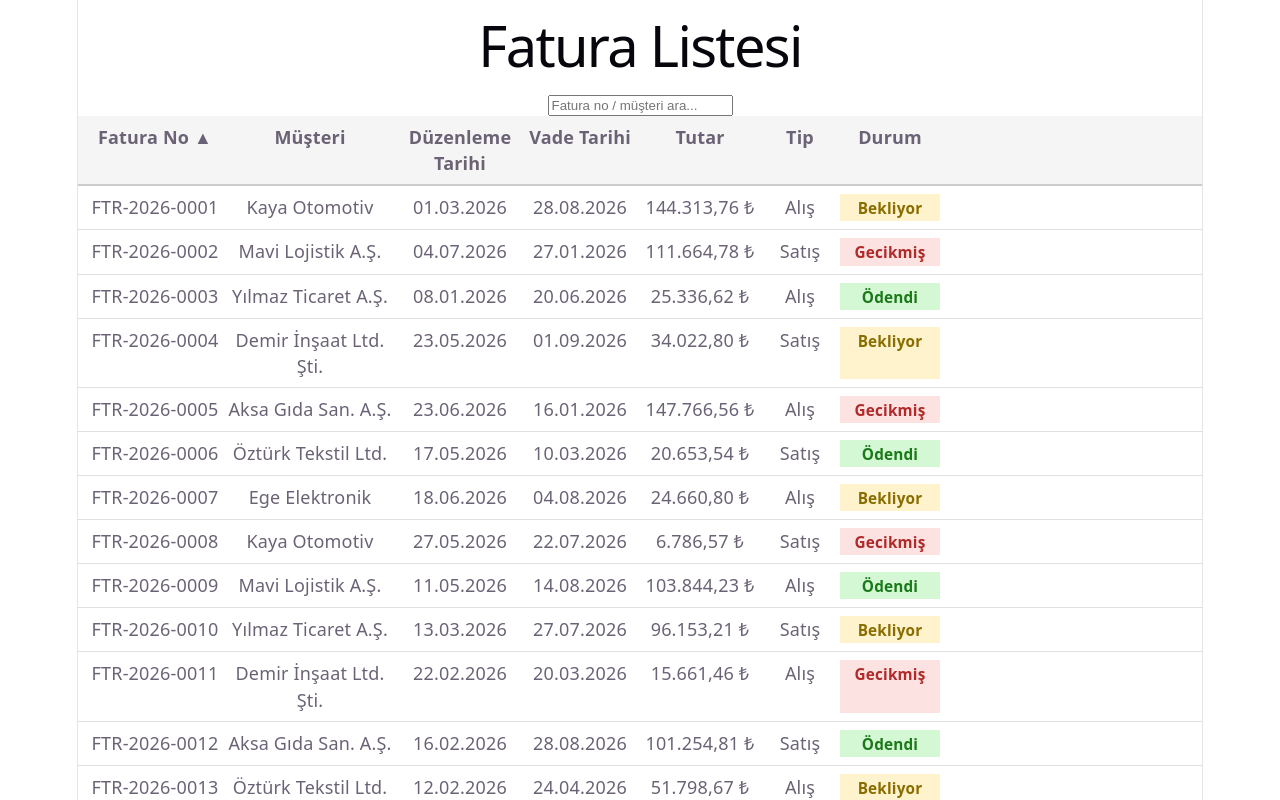
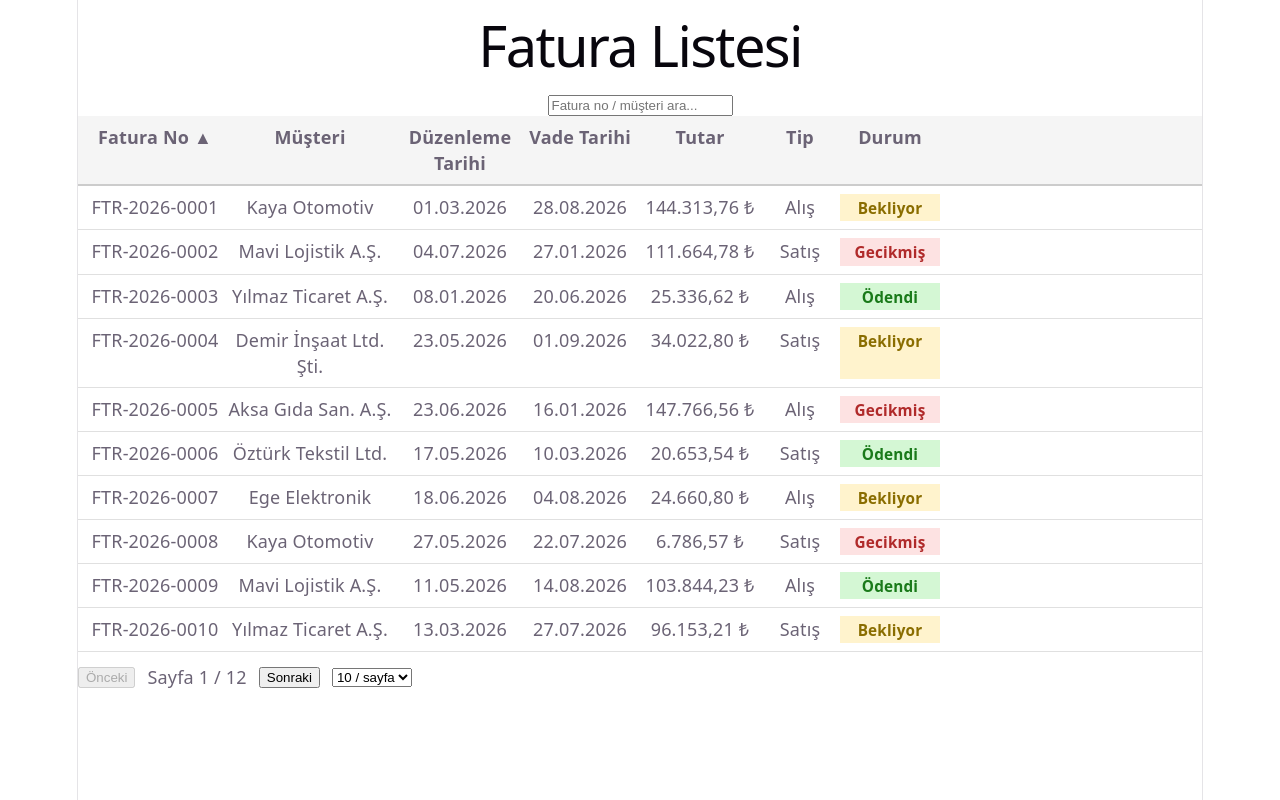
Before and after one commit to ErayErtac/fatura-liste, a React (Vite) app: page / in a window 1280 px wide. Shown: the top 800 px of the page. Built offline with nearby package versions, Linux system fonts and the light colour scheme.

Commit message:
Sayfalama eklendi, sayfa boyutu secimi pagination alanina tasindi

```diff
--- a/package.json
+++ b/package.json
@@ -11,13 +11,15 @@
   },
   "dependencies": {
     "react": "^19.2.7",
-    "react-dom": "^19.2.7"
+    "react-dom": "^19.2.7",
+    "react-modal": "^3.16.3"
   },
   "devDependencies": {
     "@eslint/js": "^10.0.1",
     "@types/node": "^24.13.2",
     "@types/react": "^19.2.17",
     "@types/react-dom": "^19.2.3",
+    "@types/react-modal": "^3.16.3",
     "@vitejs/plugin-react": "^6.0.3",
     "eslint": "^10.6.0",
     "eslint-plugin-react-hooks": "^7.1.1",
--- a/src/App.module.scss
+++ b/src/App.module.scss
@@ -17,3 +17,10 @@
     user-select: none;
   }
 }
+
+.pagination {
+  display: flex;
+  align-items: center;
+  gap: 12px;
+  margin-top: 12px;
+}
--- a/src/App.tsx
+++ b/src/App.tsx
@@ -13,6 +13,8 @@ function App() {
   const [aramaMetni, setAramaMetni] = useState('')
   const [siralamaAlani, setSiralamaAlani] = useState<SiralamaAlani>('faturaNo')
   const [siralamaYonu, setSiralamaYonu] = useState<SiralamaYonu>('asc')
+  const [sayfaNo, setSayfaNo] = useState(1)
+  const [sayfaBoyutu, setSayfaBoyutu] = useState(10)
 
   const gorunenFaturalar = useMemo(() => {
     const kelime = aramaMetni.trim().toLowerCase()
@@ -27,7 +29,6 @@ function App() {
     const siralanmis = [...filtrelenmis].sort((a, b) => {
       const aDeger = a[siralamaAlani]
       const bDeger = b[siralamaAlani]
-
       if (aDeger < bDeger) return siralamaYonu === 'asc' ? -1 : 1
       if (aDeger > bDeger) return siralamaYonu === 'asc' ? 1 : -1
       return 0
@@ -35,6 +36,13 @@ function App() {
 
     return siralanmis
   }, [faturalar, aramaMetni, siralamaAlani, siralamaYonu])
+
+  const toplamSayfa = Math.max(1, Math.ceil(gorunenFaturalar.length / sayfaBoyutu))
+
+  const sayfadakiFaturalar = useMemo(() => {
+    const baslangic = (sayfaNo - 1) * sayfaBoyutu
+    return gorunenFaturalar.slice(baslangic, baslangic + sayfaBoyutu)
+  }, [gorunenFaturalar, sayfaNo, sayfaBoyutu])
 
   function kolonaTikla(alan: SiralamaAlani) {
     if (alan === siralamaAlani) {
@@ -50,6 +58,16 @@ function App() {
     return siralamaYonu === 'asc' ? ' ▲' : ' ▼'
   }
 
+  function aramaDegisti(metin: string) {
+    setAramaMetni(metin)
+    setSayfaNo(1)
+  }
+
+  function sayfaBoyutuDegisti(yeniBoyut: number) {
+    setSayfaBoyutu(yeniBoyut)
+    setSayfaNo(1)
+  }
+
   return (
   <div>
     <h1>Fatura Listesi</h1>
@@ -58,7 +76,7 @@ function App() {
       type="text"
       placeholder="Fatura no / müşteri ara..."
       value={aramaMetni}
-        onChange={(e) => setAramaMetni(e.target.value)}
+      onChange={(e) => aramaDegisti(e.target.value)}
     />
 
     <ul className={styles.list}>
@@ -71,10 +89,28 @@ function App() {
         <span>Tip</span>
         <span>Durum</span>
       </li>
-        {gorunenFaturalar.map((fatura) => (
+      {sayfadakiFaturalar.map((fatura) => (
         <InvoiceRow key={fatura.id} fatura={fatura} />
       ))}
     </ul>
+
+    <div className={styles.pagination}>
+      <button disabled={sayfaNo === 1} onClick={() => setSayfaNo((s) => s - 1)}>
+        Önceki
+      </button>
+      <span>Sayfa {sayfaNo} / {toplamSayfa}</span>
+      <button disabled={sayfaNo === toplamSayfa} onClick={() => setSayfaNo((s) => s + 1)}>
+        Sonraki
+      </button>
+      <select
+        value={sayfaBoyutu}
+        onChange={(e) => sayfaBoyutuDegisti(Number(e.target.value))}
+      >
+        <option value={10}>10 / sayfa</option>
+        <option value={25}>25 / sayfa</option>
+        <option value={50}>50 / sayfa</option>
+      </select>
+    </div>
   </div>
 )
 }
```
Also changed, not shown: 1 other file (tests, documents, lock files or other folders). Lines whose indentation alone changed are shown as unchanged.
